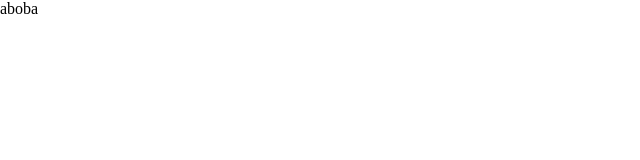
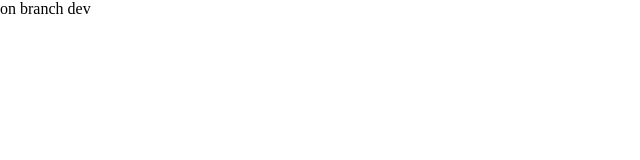
Before and after one commit to DmitryRudinsky/MyStory, a website: page app/index.html in a window 1280 px wide. Shown: the full height of the page, 0-640 px from the left. Drawn offline with nearby package versions, Linux system fonts and the light colour scheme; files that its build step writes are made by us from their sources.

Commit message:
first commit in dev

```diff
--- a/app/index.html
+++ b/app/index.html
@@ -7,6 +7,6 @@
     <link rel="stylesheet" href="css/style.min.css">
 </head>
 <body>
-    aboba
+    on branch dev
 </body>
 </html>
```
